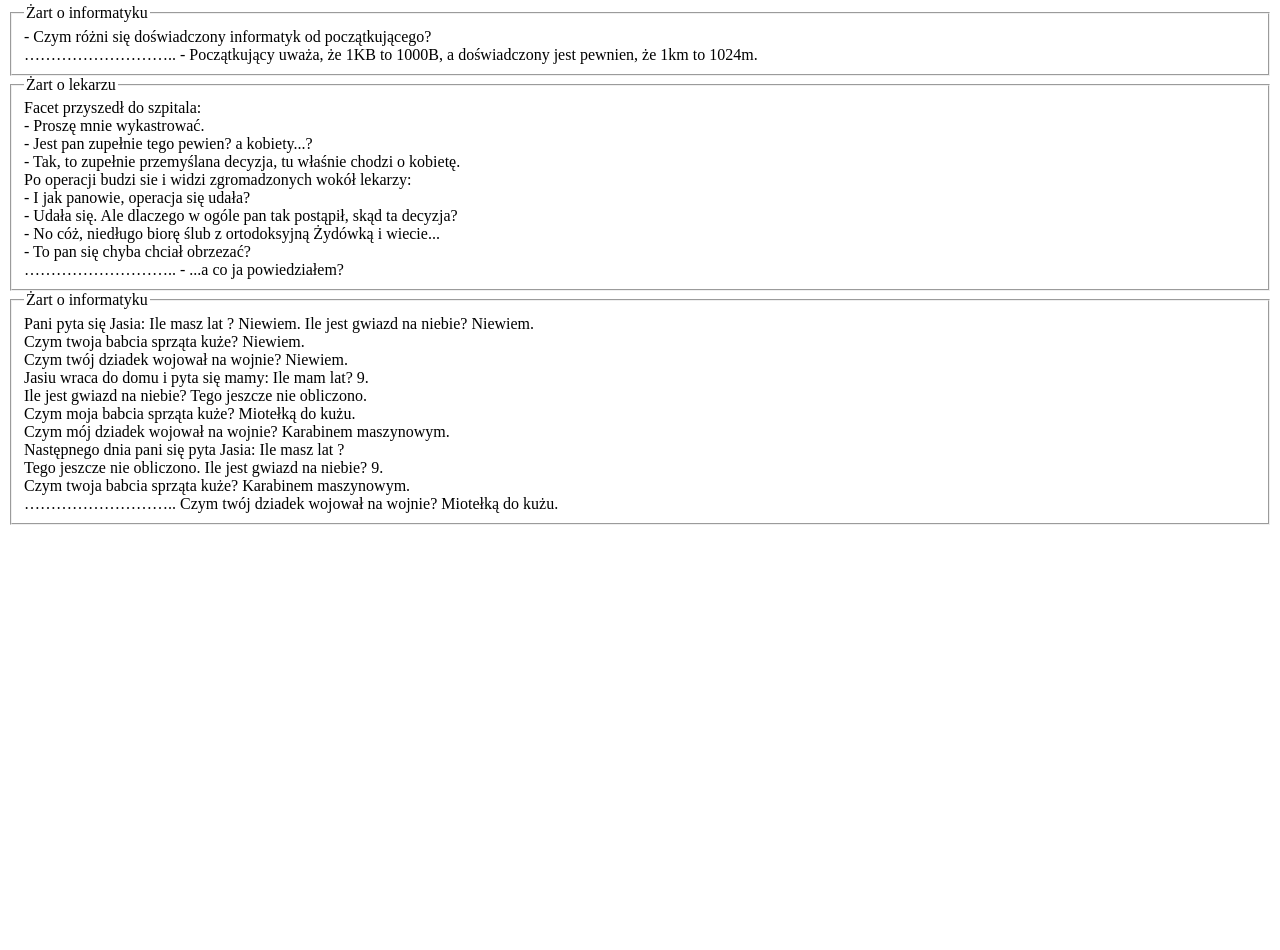
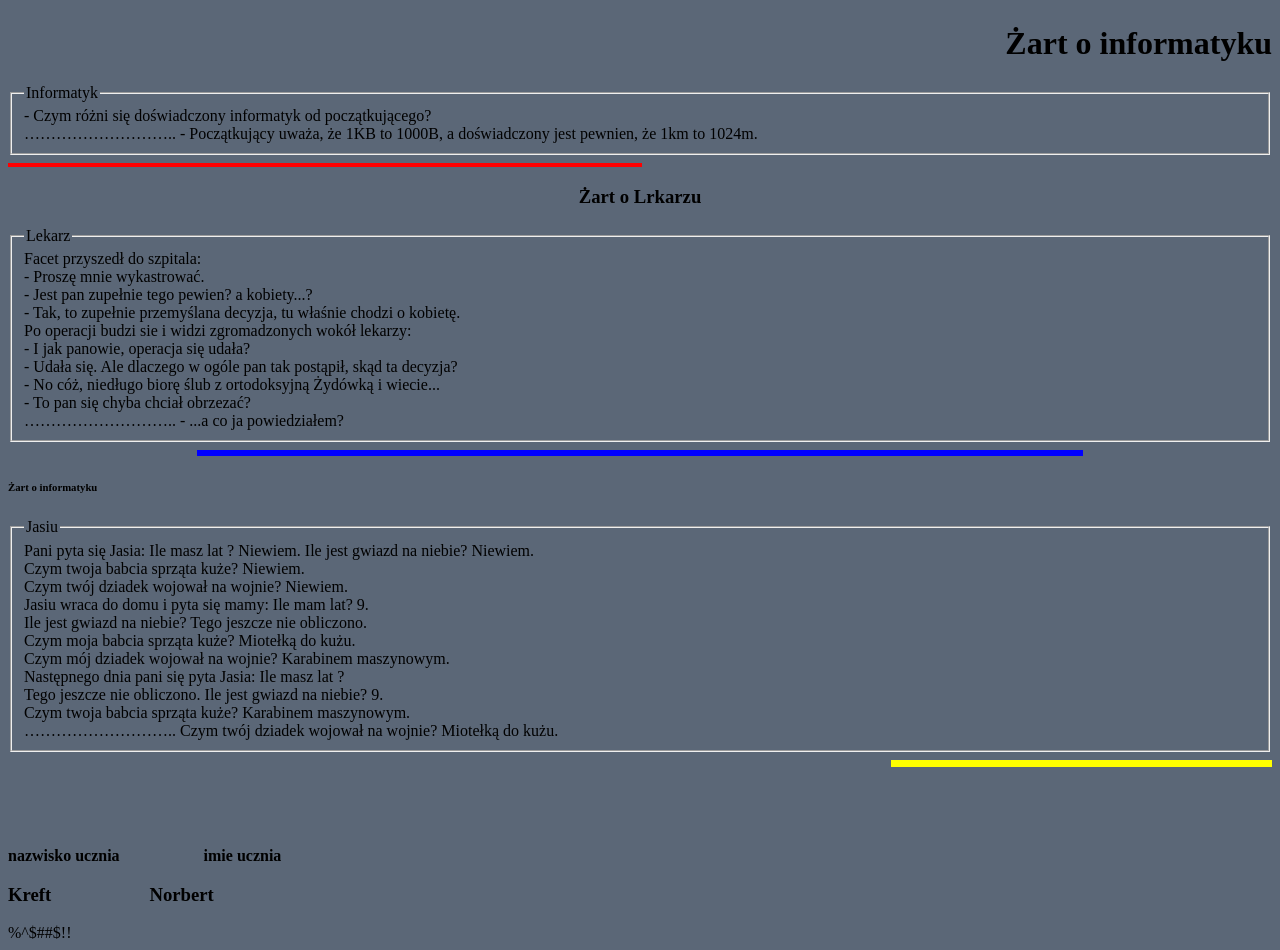
Before and after one commit to Norbert69Krecik/MojapierwszaStrona, a plain HTML site: page index.html in a window 1280 px wide. Shown: the part 1069-2019 px from the top of the page. Before the commit the page ends 1602 px from the top, so only its background shows below. Drawn offline with Linux system fonts and the light colour scheme.

Commit message:
Norbert_Kreft_2G2

```diff
--- a/index.html
+++ b/index.html
@@ -6,7 +6,7 @@
 		<title>Norbert Kreft </title>
 	</head>
 
-	<body>
+	<body bgcolor=#5b6777>
 
 		Norbert Kreft
 		<p align="right"> <font color="red" size="1" face="Arial"> 🐧 pingwin </font> </p> <br>
@@ -25,17 +25,21 @@
 
 
 
+		<h1 align="right">Żart o informatyku</h1>
+	<FIELDSET>
 
-	<FIELDSET>
-		<LEGEND> Żart o informatyku </LEGEND>
+		<LEGEND>Informatyk</LEGEND>
 		- Czym różni się doświadczony informatyk od początkującego?<br>
 		………………………..
 		- Początkujący uważa, że 1KB to 1000B, a doświadczony jest pewnien, że 1km to 1024m.<br>
 
 		</FIELDSET>
+		<HR SIZE=4 WIDTH=50% ALIGN=LEFT COLOR=red>
 
+
+		<h3 align="middle">Żart o Lrkarzu</h3>
 		<FIELDSET>
-		<LEGEND> Żart o lekarzu </LEGEND>
+		<LEGEND> Lekarz</LEGEND>
 		Facet przyszedł do szpitala:<br>
 - Proszę mnie wykastrować.<br>
 - Jest pan zupełnie tego pewien? a kobiety...?<br>
@@ -47,11 +51,13 @@ Po operacji budzi sie i widzi zgromadzonych wokół lekarzy:<br>
 - To pan się chyba chciał obrzezać?<br>
 		………………………..
 		- ...a co ja powiedziałem?<br>
-
+ <!-autor nie znany ->
 		</FIELDSET>
 
+		<HR SIZE=6 WIDTH=70% ALIGN=middle COLOR=blue>
+		<h6 align="left">Żart o informatyku</h6>
 		<FIELDSET>
-		<LEGEND> Żart o informatyku </LEGEND>
+		<LEGEND> Jasiu </LEGEND>
 
 Pani pyta się Jasia: Ile masz lat ? Niewiem. Ile jest gwiazd na niebie? Niewiem.<br>
  Czym twoja babcia sprząta kuże? Niewiem. <br>
@@ -67,5 +73,12 @@ Pani pyta się Jasia: Ile masz lat ? Niewiem. Ile jest gwiazd na niebie? Niewiem
 		 Czym twój dziadek wojował na wojnie? Miotełką do kużu.<br>
 
 		</FIELDSET>
+
+		<HR SIZE=7 WIDTH=30% ALIGN=right COLOR=yellow>
+		<br><br><br><br>
+		<b>nazwisko ucznia &nbsp &nbsp &nbsp &nbsp &nbsp &nbsp &nbsp &nbsp &nbsp &nbsp imie ucznia</b></br>
+		<h3>Kreft &nbsp &nbsp &nbsp &nbsp &nbsp &nbsp &nbsp &nbsp &nbsp &nbsp Norbert</h3>
+		%^$##$!!
+
 	</body>
 </html>
```
